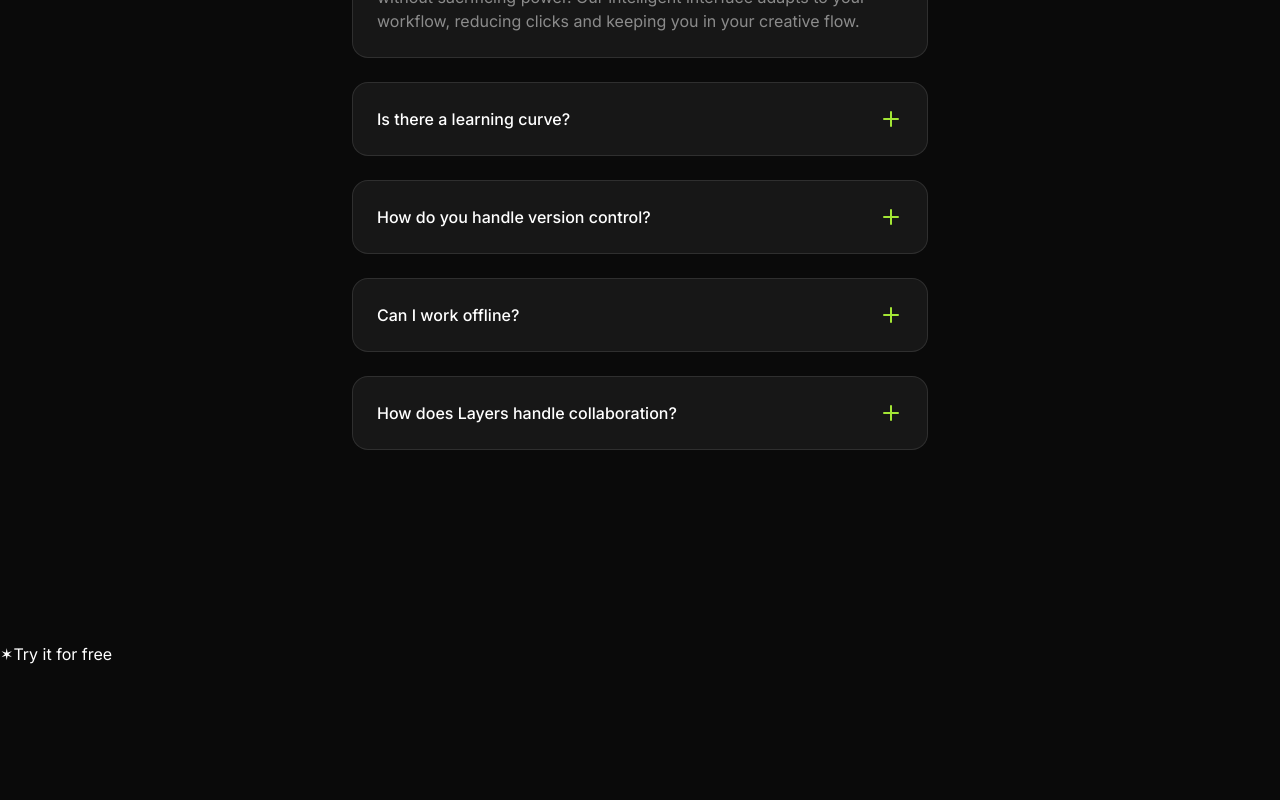
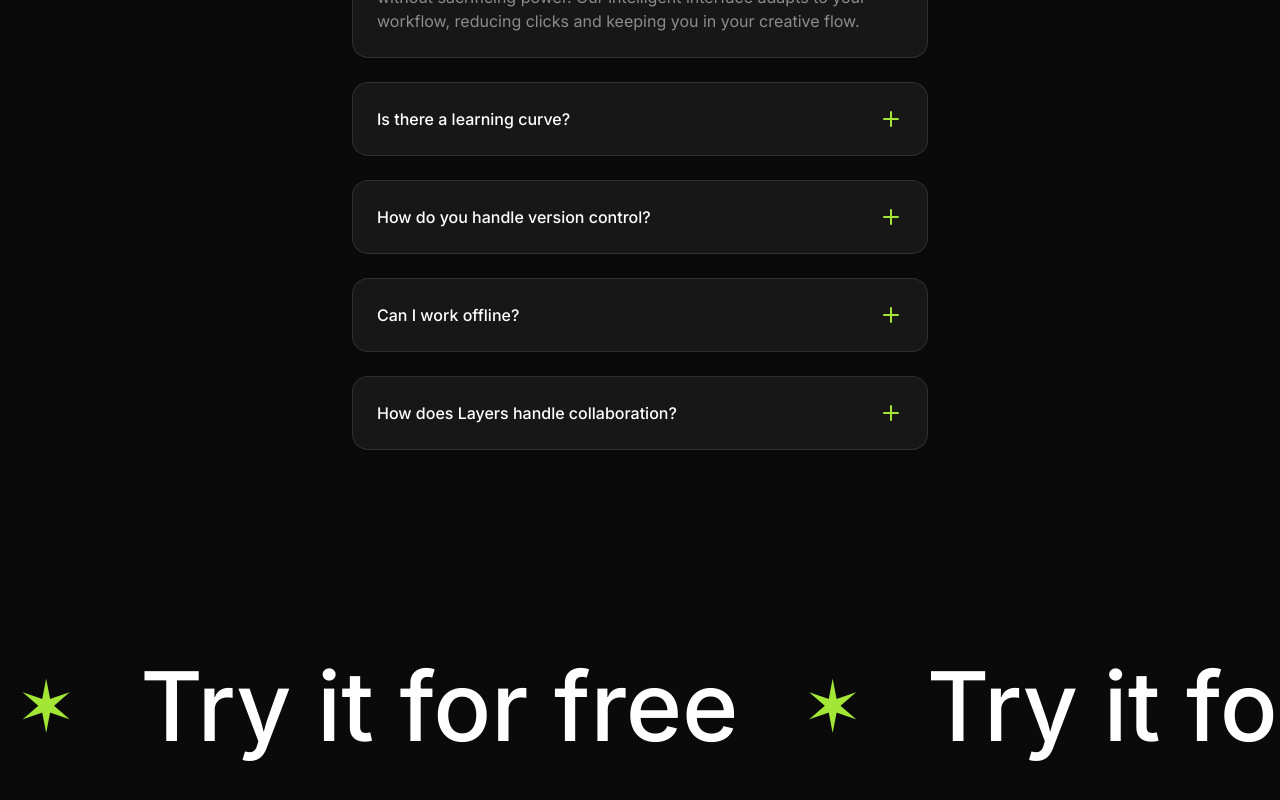
Before and after one commit to ervanervan/layers-landing-page, a Next.js app: page / in a window 1280 px wide. Shown: the part 4367-5167 px from the top of the page. Before the commit the page ends 5129 px from the top, so only its background shows below. Built offline with nearby package versions, Linux system fonts and the light colour scheme.

Commit message:
update: CallToAction component

```diff
--- a/src/sections/CallToAction.tsx
+++ b/src/sections/CallToAction.tsx
@@ -1,9 +1,15 @@
 export default function CallToAction() {
   return (
     <section className="py-24">
-      <div>
-        <span>&#10038;</span>
-        <span>Try it for free</span>
+      <div className="overflow-x-clip p-4 flex">
+        <div className="flex flex-none gap-16 text-7xl md:text-8xl font-medium">
+          {Array.from({ length: 10 }).map((_, i) => (
+            <div key={i} className="flex items-center gap-16">
+              <span className="text-lime-400 text-7xl">&#10038;</span>
+              <span>Try it for free</span>
+            </div>
+          ))}
+        </div>
       </div>
     </section>
   );
```
